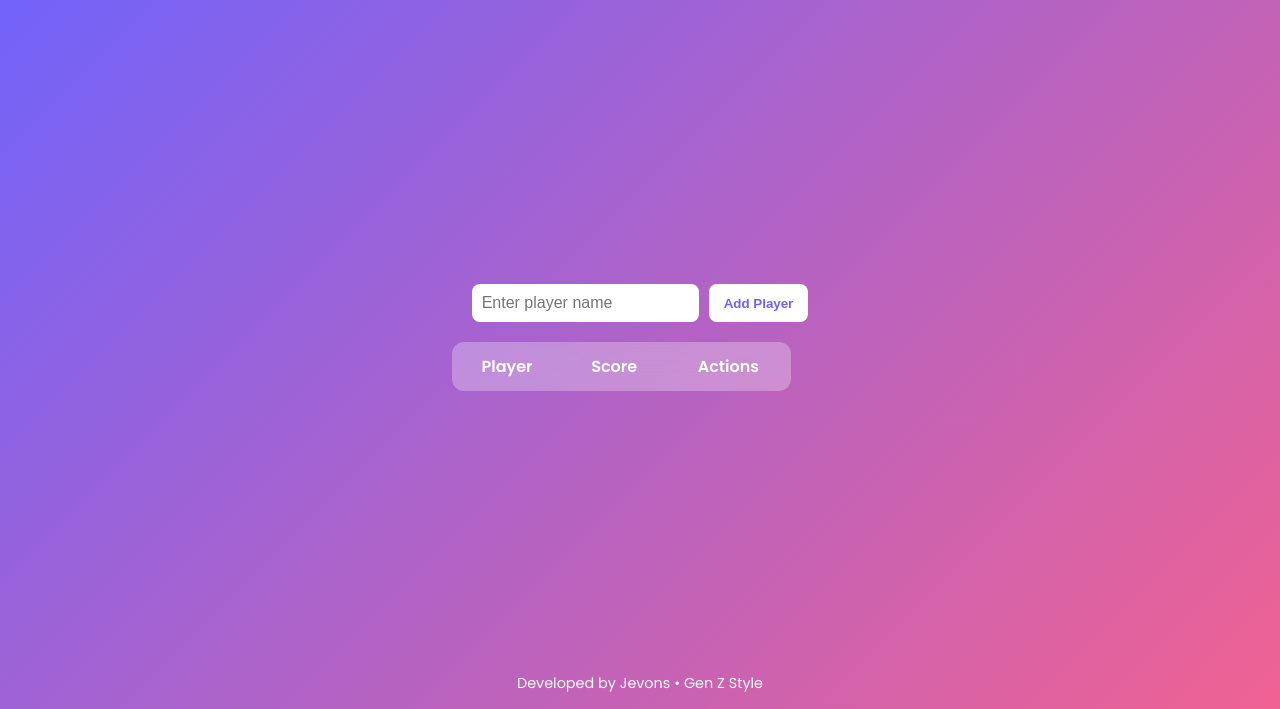
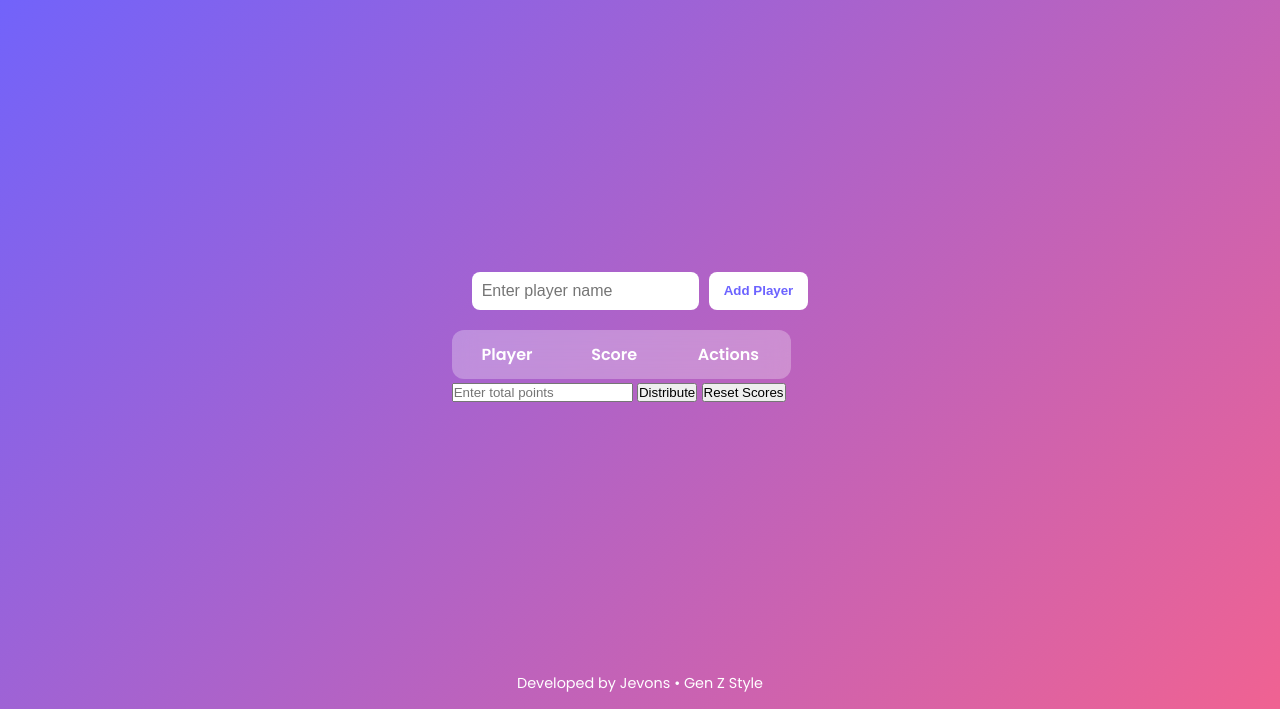
Before and after one commit to JevonsCode/game-score-website, a plain HTML site: page index.html in a window 1280 px wide. Shown: the part 91-800 px from the top of the page. Drawn offline with Linux system fonts and the light colour scheme.

Commit message:
Add point distribution and reset controls to scoreboard

```diff
--- a/index.html
+++ b/index.html
@@ -31,6 +31,12 @@
         </tbody>
       </table>
     </section>
+    <!-- Controls for distributing points and resetting scores -->
+    <section class="controls">
+      <input type="number" id="totalPoints" placeholder="Enter total points" />
+      <button id="distributeBtn">Distribute</button>
+      <button id="resetBtn">Reset Scores</button>
+    </section>
   </main>
   <footer>
     <p>Developed by Jevons • Gen Z Style</p>
```
